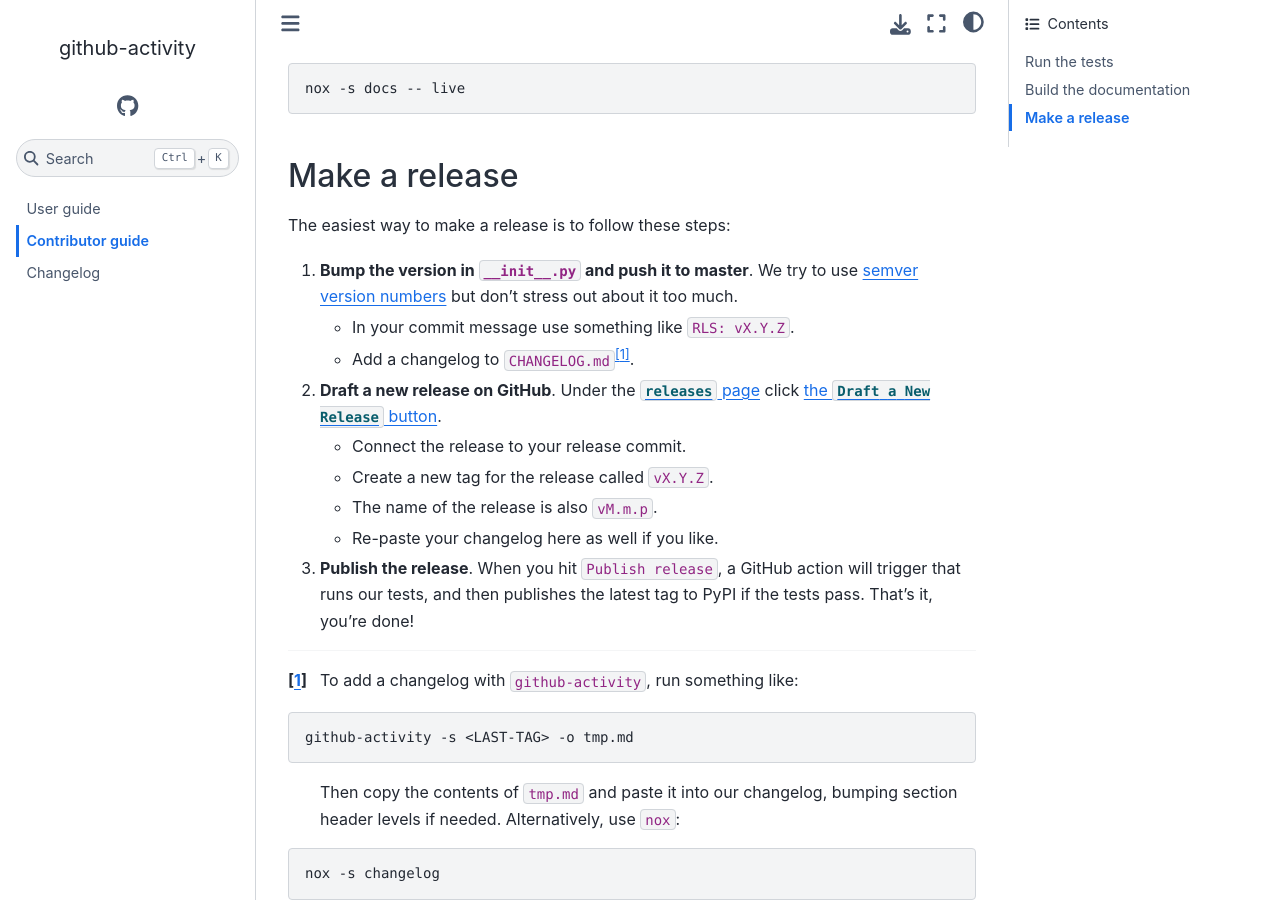
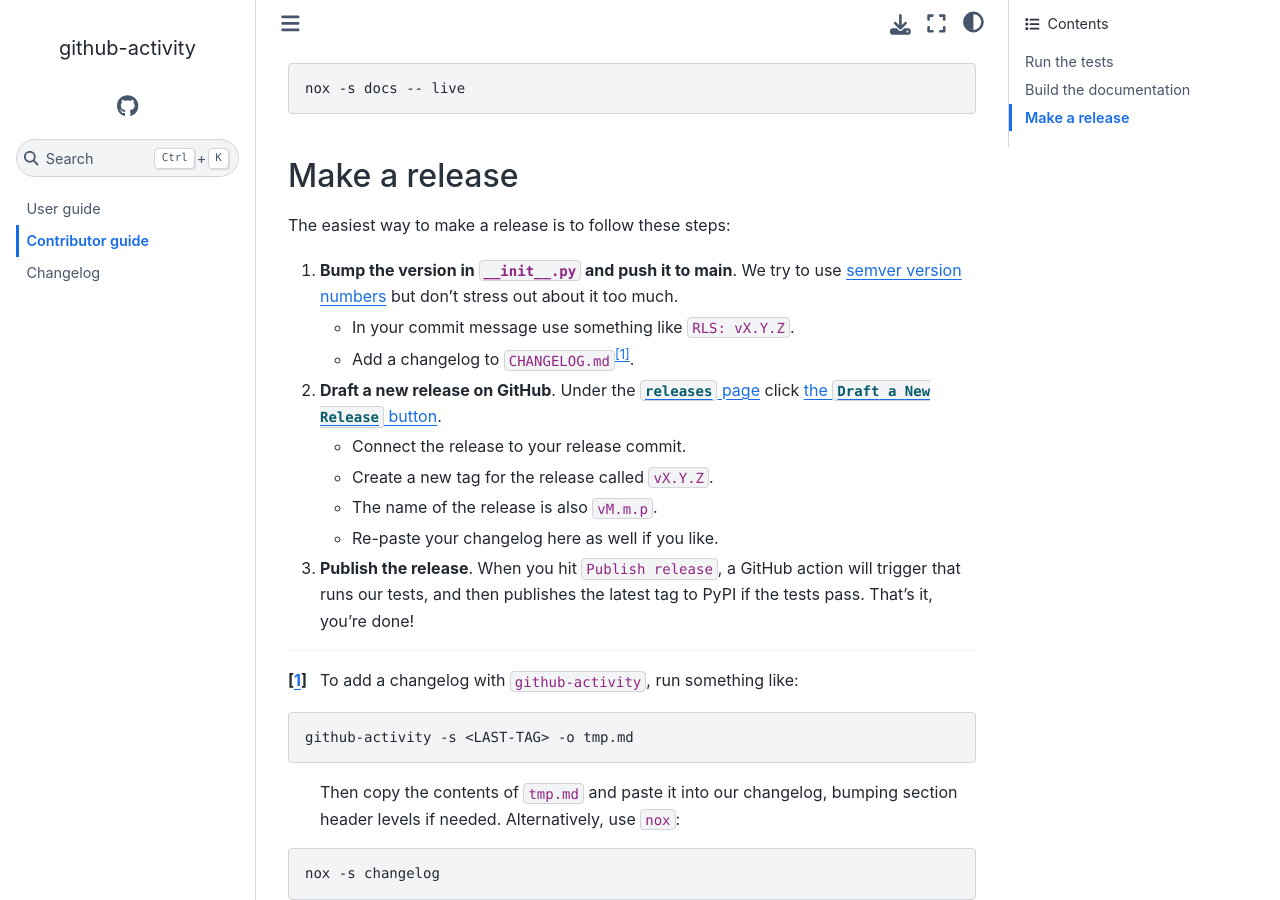
Before and after one commit to executablebooks/github-activity, a Sphinx documentation site: the page built from docs/contribute.md, in a window 1280 px wide and 900 px high, scrolled down 626 px. Built offline with Sphinx 7.4.7 and the Sphinx Book theme 1.1.4, drawn with Linux system fonts in a browser that asks for light colours.

```diff
--- a/docs/contribute.md
+++ b/docs/contribute.md
@@ -30,7 +30,7 @@ nox -s docs -- live
 
 The easiest way to make a release is to follow these steps:
 
-1. **Bump the version in `__init__.py` and push it to master**.
+1. **Bump the version in `__init__.py` and push it to main**.
    We try to use [semver version numbers](https://semver.org/) but don't stress out about it too much.
    - In your commit message use something like `RLS: vX.Y.Z`.
    - Add a changelog to `CHANGELOG.md`[^1].
```
Also changed, not shown: CONTRIBUTING.md (added, +1 -0 lines), 1 other file.
